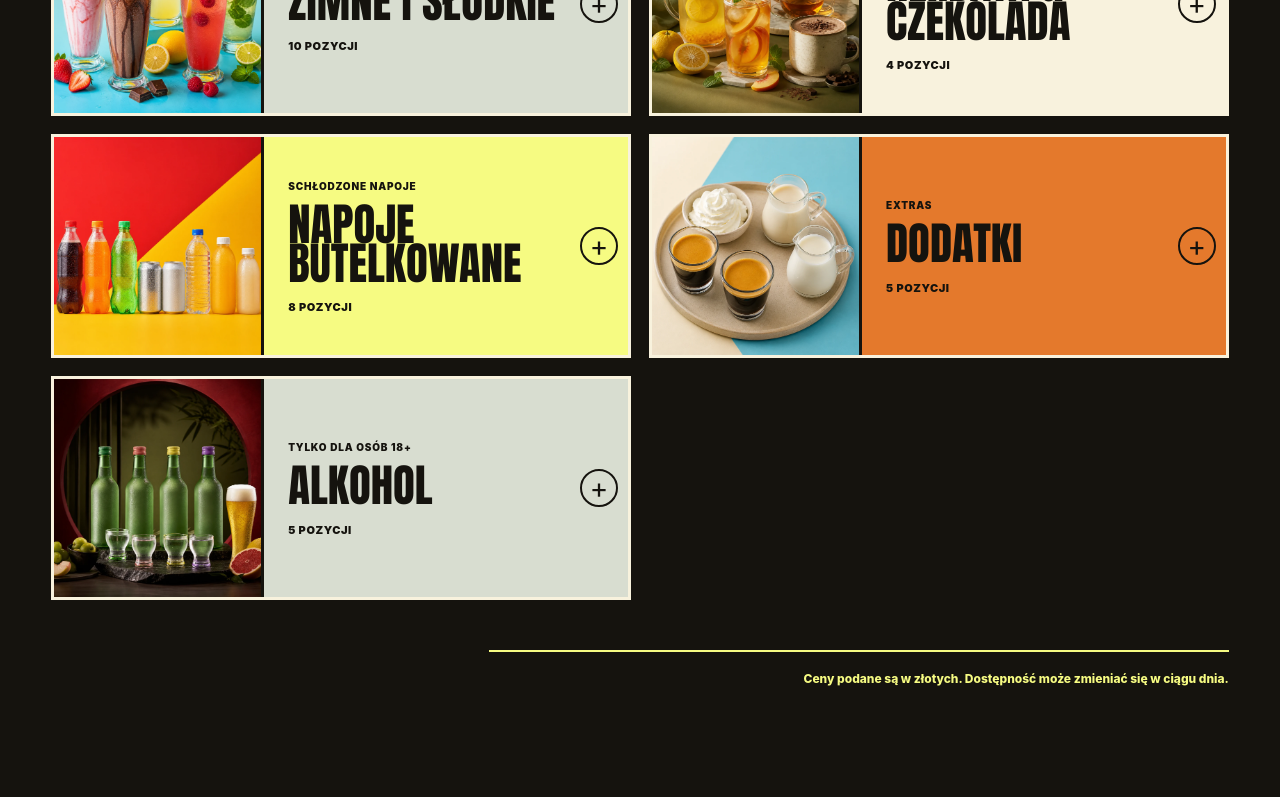
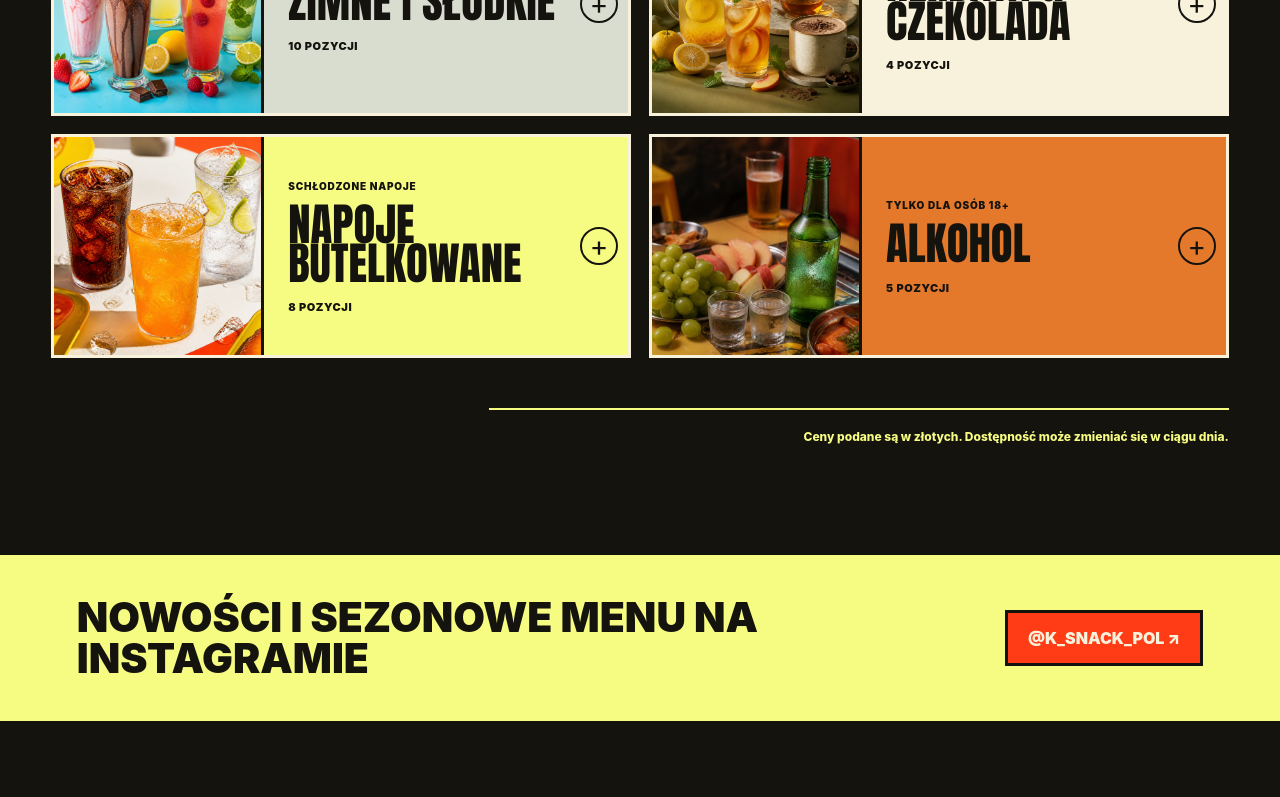
Before and after one commit to SongNoin/kstreetsnack, a Next.js app in the folder kstreetsnack/: page /menu in a window 1280 px wide. Shown: the part 2855-3652 px from the top of the page. Built offline with nearby package versions, Linux system fonts and the light colour scheme; a web font is replaced by a local one.

Commit message:
Refresh drink imagery and simplify menu

```diff
--- a/kstreetsnack/app/menu-data.ts
+++ b/kstreetsnack/app/menu-data.ts
@@ -180,6 +180,11 @@ export const fullMenuGroups: readonly (readonly FullMenuCategory[])[] = [
         item(["Cafe latte", "Cafe latte", "카페 라테"], "15 zł", "hot"),
         item(["Cappuccino", "Cappuccino", "카푸치노"], "15 zł", "hot"),
         item(["Flat white", "Flat white", "플랫화이트"], "13 zł", "hot"),
+        item(["Bita śmietanka", "Whipped cream", "휘핑크림"], "+2 zł"),
+        item(["Mleko bez laktozy", "Lactose-free milk", "락토프리 우유"], "+1,5 zł"),
+        item(["Mleko owsiane", "Oat milk", "오트밀크"], "+3 zł"),
+        item(["1 shot espresso", "1 espresso shot", "에스프레소 샷 1회"], "+3 zł"),
+        item(["2 shot espresso", "2 espresso shots", "에스프레소 샷 2회"], "+4 zł"),
       ],
     },
     {
@@ -232,20 +237,6 @@ export const fullMenuGroups: readonly (readonly FullMenuCategory[])[] = [
       ],
     },
     {
-      id: "drink-extras",
-      title: ["Dodatki", "Extras", "음료 추가"],
-      subtitle: ["Extras", "Make it your way", "취향에 맞게 더하기"],
-      image: "cafe-extras-ai.webp",
-      cover: true,
-      items: [
-        item(["Bita śmietanka", "Whipped cream", "휘핑크림"], "+2 zł"),
-        item(["Mleko bez laktozy", "Lactose-free milk", "락토프리 우유"], "+1,5 zł"),
-        item(["Mleko owsiane", "Oat milk", "오트밀크"], "+3 zł"),
-        item(["1 shot espresso", "1 espresso shot", "에스프레소 샷 1회"], "+3 zł"),
-        item(["2 shot espresso", "2 espresso shots", "에스프레소 샷 2회"], "+4 zł"),
-      ],
-    },
-    {
       id: "alcohol",
       title: ["Alkohol", "Alcohol", "주류"],
       subtitle: ["Tylko dla osób 18+", "For guests aged 18+", "만 18세 이상"],
```
Also changed, not shown: kstreetsnack/public/menu/cafe-alcohol-ai.webp, kstreetsnack/public/menu/cafe-bottled-ai.webp.
